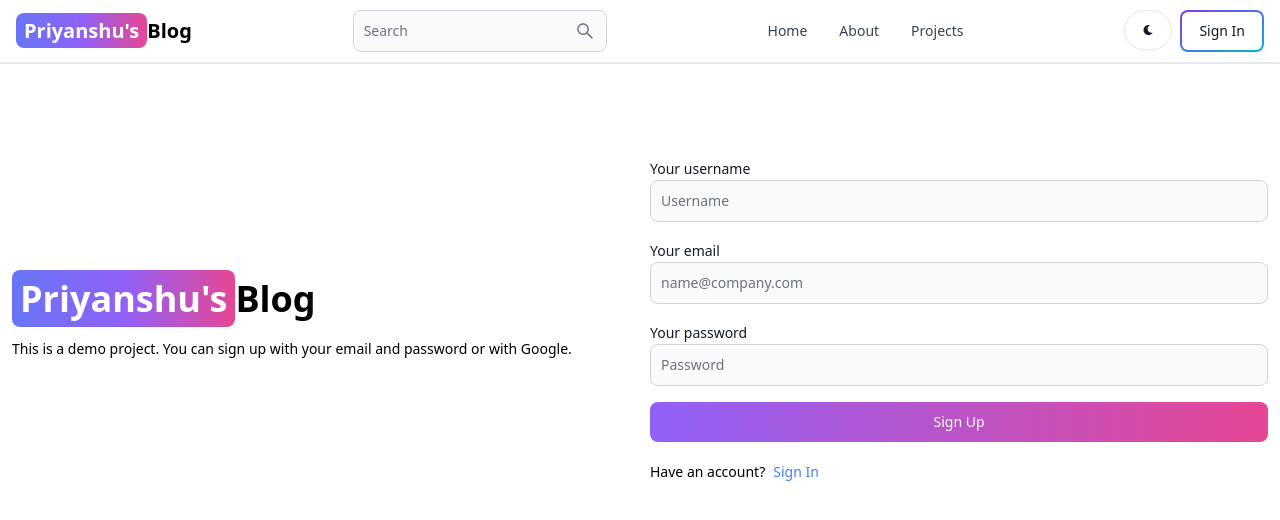
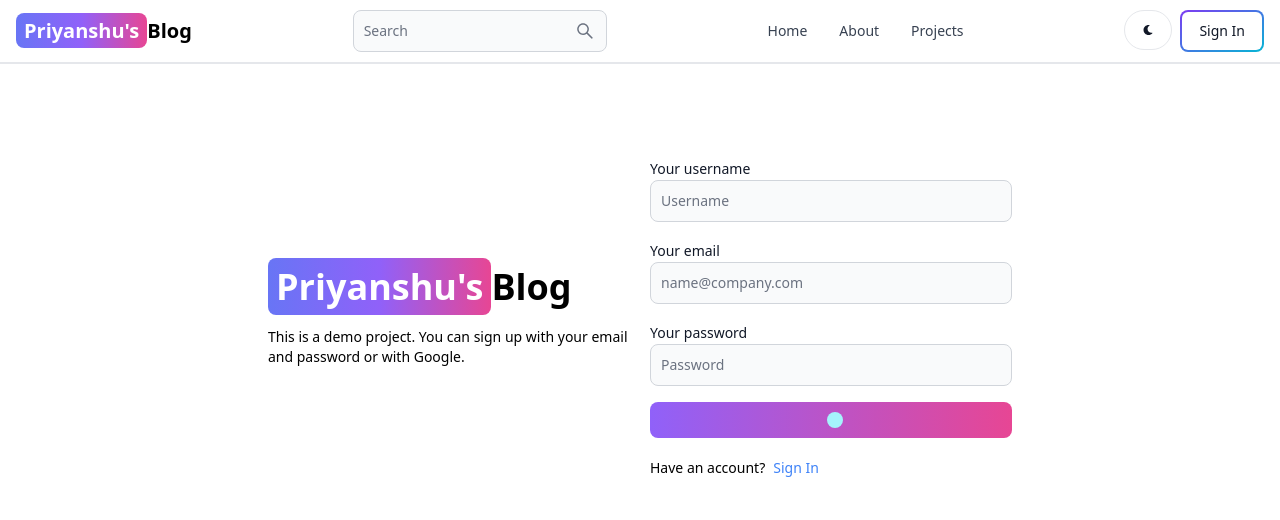
Before and after one commit to siuupriyanshu/MERN-Blog, a React (Vite) app in the folder client/: page /sign-up in a window 1280 px wide. Shown: the top 520 px of the page. Built offline with nearby package versions, Linux system fonts and the light colour scheme.

Commit message:
sign up ui fixed

```diff
--- a/client/src/pages/SignUp.jsx
+++ b/client/src/pages/SignUp.jsx
@@ -1,11 +1,11 @@
 import React from "react";
 import { Link } from "react-router-dom";
-import { Label, Button, TextInput} from 'flowbite-react'
+import { Label, Button, TextInput } from "flowbite-react";
 
 function SignUp() {
   return (
     <div className="min-h-screen mt-20">
-      <div className="flex p-3 max-w-auto mx-auto flex-col md:flex-row md:items-center gap-5">
+      <div className="flex p-3 max-w-3xl mx-auto flex-col md:flex-row md:items-center gap-5">
         {/* left */}
         <div className="flex-1">
           <Link to="/" className="font-bold dark:text-white text-4xl">
@@ -39,20 +39,19 @@ function SignUp() {
               <Label value="Your password" />
               <TextInput type="password" placeholder="Password" id="password" />
             </div>
-            <Button gradientDuoTone="purpleToPink" type="submit">Sign Up</Button>
+            <Button gradientDuoTone="purpleToPink" type="submit" />
           </form>
-          <div className="flex gap-2 text-sm mt-5
-          ">
-            <span>
-              Have an account?
-            </span>
-            <Link to='/sign-in' className="text-blue-500">
-            Sign In
+          <div
+            className="flex gap-2 text-sm mt-5
+          "
+          >
+            <span>Have an account?</span>
+            <Link to="/sign-in" className="text-blue-500">
+              Sign In
             </Link>
           </div>
         </div>
       </div>
-
     </div>
   );
 }
```
